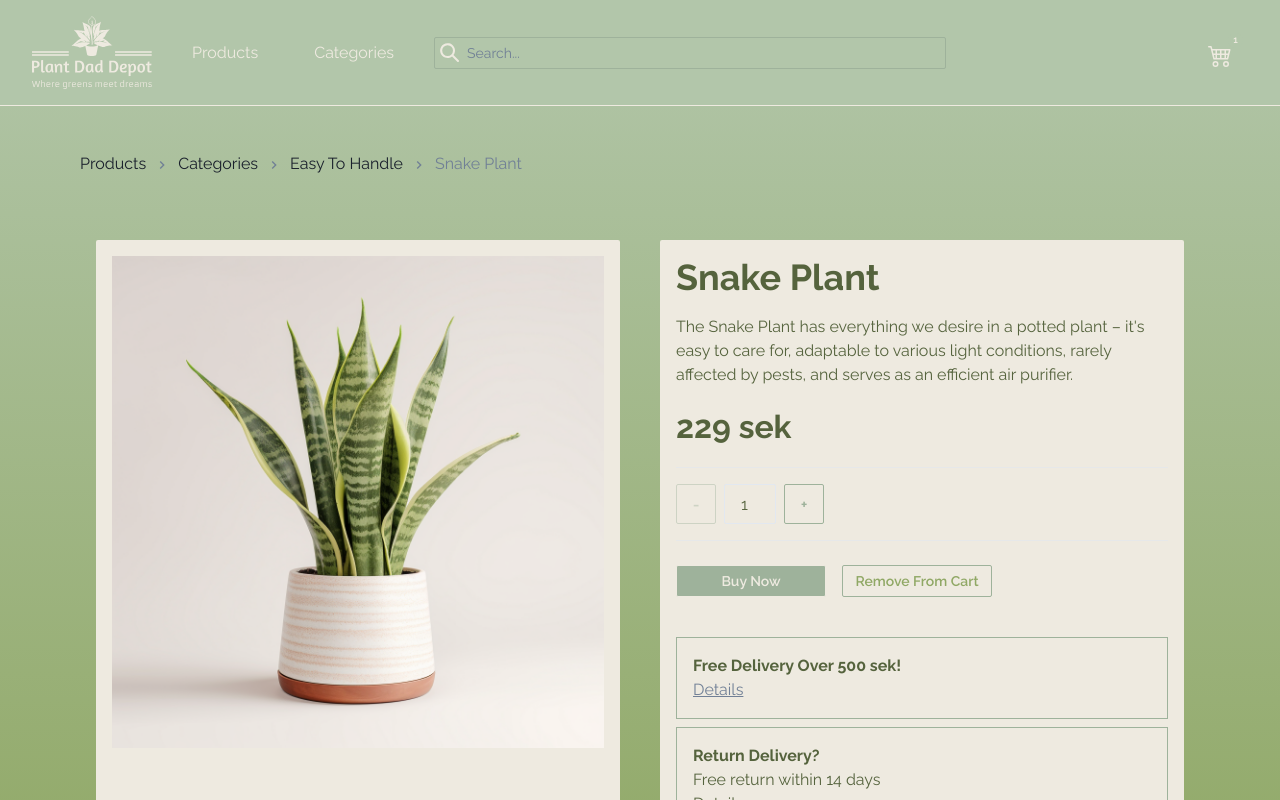
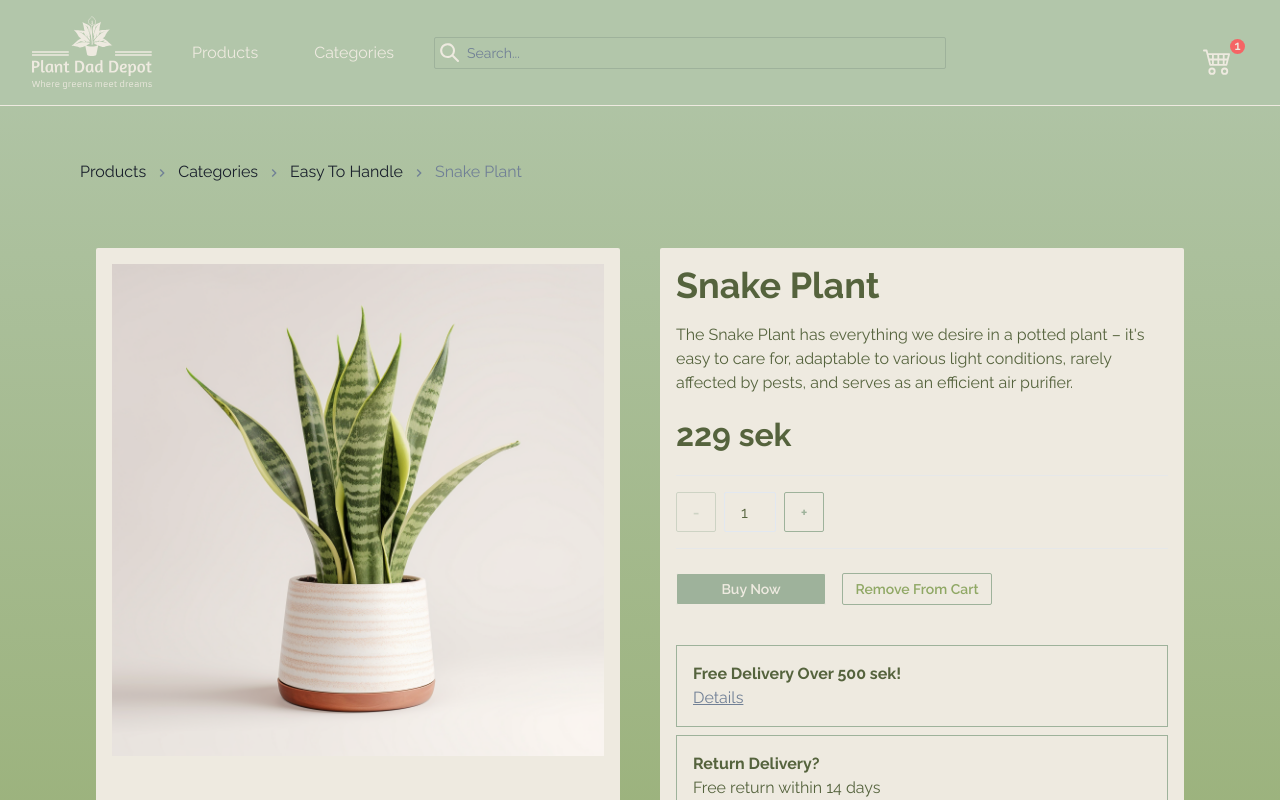
Before and after one commit to Mikael-Ronnberg/Yet-Another-Webshop, a React (Vite) app: page /products/3dfebbb8-1ee7-4cac-9e89-ea1c7f4a1458 in a window 1280 px wide. Both pictures are taken after a click on the button "Add to Cart". Shown: the top 800 px of the page. Built offline with nearby package versions, Linux system fonts and the light colour scheme.

Commit message:
final touch

```diff
--- a/src/components/breadcrumbs/BreadCrumbs.tsx
+++ b/src/components/breadcrumbs/BreadCrumbs.tsx
@@ -23,6 +23,7 @@ export const BreadCrumbs = ({ items = [] }: IBreadCrumbs) => {
           px="1rem"
           mx="auto"
           fontSize={{ base: "xs", md: "md" }}
+          mt={{ base: "3rem", lg: "0.5rem" }}
         >
           {items.map((item, index) =>
             index !== items.length - 1 ? (
--- a/src/components/cards/CategoryCards.tsx
+++ b/src/components/cards/CategoryCards.tsx
@@ -11,6 +11,7 @@ export const CategoryCard = ({ category }: ICategoryCardProps) => {
     <>
       <Link to={`/categories/${category.id}`}>
         <Card
+          size="lg"
           direction="row"
           align="center"
           justify="center"
@@ -19,7 +20,7 @@ export const CategoryCard = ({ category }: ICategoryCardProps) => {
           rounded="sm"
           w="100%"
           h="100%"
-          p="10px"
+          p="1rem"
           _hover={{ bgColor: "brand.whiteGreen", cursor: "pointer" }}
         >
           <Image
@@ -27,6 +28,7 @@ export const CategoryCard = ({ category }: ICategoryCardProps) => {
             alt={category.name}
             width={200}
             height={200}
+            p="1rem"
           />
           <CardBody>
             <Heading
--- a/src/components/cart/Cart.tsx
+++ b/src/components/cart/Cart.tsx
@@ -40,21 +40,21 @@ export const Cart = () => {
         _hover={{
           bgColor: "transparent",
         }}
-        fontSize="1.5rem"
-        pt="0.3rem"
+        fontSize="1.8rem"
+        pt="1rem"
         pos="relative"
       >
         <BsCart4 />
         {cart.length !== 0 && (
           <Flex
             pos="absolute"
-            top="0px"
-            right="5px"
-            bgColor="brand.primaryLight"
+            top="6px"
+            right="3px"
             boxSize="15px"
+            bgColor="red.400"
             rounded="full"
             color="brand.whiteCream"
-            fontSize="0.6rem"
+            fontSize="0.8rem"
             align="center"
             justify="center"
           >
--- a/src/components/hero/style.tsx
+++ b/src/components/hero/style.tsx
@@ -13,6 +13,7 @@ export const heroCardStyles: CardProps = {
   shadow: "sm",
   p: "2rem",
   mb: "2rem",
+  mt: { base: "5rem", lg: "3rem" },
 };
 
 export const heroImageStyles: ImageProps = {
--- a/src/components/navbar/MobileMenu.tsx
+++ b/src/components/navbar/MobileMenu.tsx
@@ -15,6 +15,7 @@ import React from "react";
 import { navItems } from "../helpers";
 import { Link } from "react-router-dom";
 import { LogoDark } from "../Icons/LogoDark";
+import { Search } from "../search/Search";
 
 export const MobileMenu = () => {
   const { isOpen, onOpen, onClose } = useDisclosure();
@@ -30,7 +31,7 @@ export const MobileMenu = () => {
           bgColor: "transparent",
         }}
         color="brand.whiteCream"
-        fontSize="1.5rem"
+        fontSize="2rem"
         pt="1rem"
       >
         <VscListFlat />
@@ -49,6 +50,9 @@ export const MobileMenu = () => {
           </DrawerHeader>
 
           <DrawerBody bgColor="brand.whiteCream">
+            <Box mb="2rem">
+              <Search />
+            </Box>
             {navItems.map((navItem, i) => (
               <Link to={navItem.href} key={i}>
                 <Box
--- a/src/components/navbar/MobileNavbar.tsx
+++ b/src/components/navbar/MobileNavbar.tsx
@@ -1,7 +1,6 @@
 import { Box, Flex, Stack } from "@chakra-ui/react";
 import { NavLogo } from "../Icons/NavLogo";
-import { mobileNavContainerStyles, mobileSearchWrapper } from "./style";
-import { Search } from "../search/Search";
+import { mobileNavContainerStyles } from "./style";
 import { MobileMenu } from "./MobileMenu";
 import { Cart } from "../cart/Cart";
 
@@ -17,9 +16,6 @@ export const MobileNavbar = () => {
           <Cart />
         </Stack>
       </Flex>
-      <Box {...mobileSearchWrapper}>
-        <Search></Search>
-      </Box>
     </>
   );
 };
--- a/src/components/navbar/style.ts
+++ b/src/components/navbar/style.ts
@@ -36,14 +36,7 @@ export const mobileNavContainerStyles: FlexProps = {
   align: "center",
   px: "2rem",
   py: "1rem",
-  // borderBottom: "1px",
-  // borderColor: "gray.400",
+  borderBottom: "1px",
+  borderColor: "brand.whiteCream",
   display: { base: "flex", lg: "none" },
 };
-
-export const mobileSearchWrapper: BoxProps = {
-  px: "2rem",
-  py: "0.5rem",
-  mb: "1rem",
-  display: { base: "block", lg: "none" },
-};
--- a/src/pages/Categories/Categories.tsx
+++ b/src/pages/Categories/Categories.tsx
@@ -11,7 +11,7 @@ export const Categories = () => {
       <Hero
         heading="Plant Categories"
         description="Our different categories"
-        image="/src/assets/hero/leafyBanner.png"
+        image="/hero/leafyBanner.png"
         btnLabel="View All Products"
         btnLink="/products"
       ></Hero>
--- a/src/pages/ProductView/ProductInfo.tsx
+++ b/src/pages/ProductView/ProductInfo.tsx
@@ -25,6 +25,7 @@ import { CartContext } from "../../context/CartContext";
 import { CartDispatchContext } from "../../context/CartDispatchContext";
 import { ActionType } from "../../reducers/CartReducer";
 import { buttonPrimaryStyle } from "../../components/buttons/style";
+import { Footer } from "../../components/footer/Footer";
 
 interface IProductInfoProps {
   product: IProduct;
@@ -128,6 +129,7 @@ export const ProductInfo = ({ product }: IProductInfoProps) => {
           </Stack>
         </GridItem>
       </Grid>
+      <Footer />
     </>
   );
 };
--- a/src/pages/Products/Products.tsx
+++ b/src/pages/Products/Products.tsx
@@ -11,7 +11,7 @@ export const Products = () => {
       <Hero
         heading="Green and Beatiful Plants"
         description="Dr. Greenthumb would be jealouse!"
-        image="/hero_image.png"
+        image="/hero/hero_image.png"
         btnLabel="View All Categories"
         btnLink="/categories"
       ></Hero>
```
